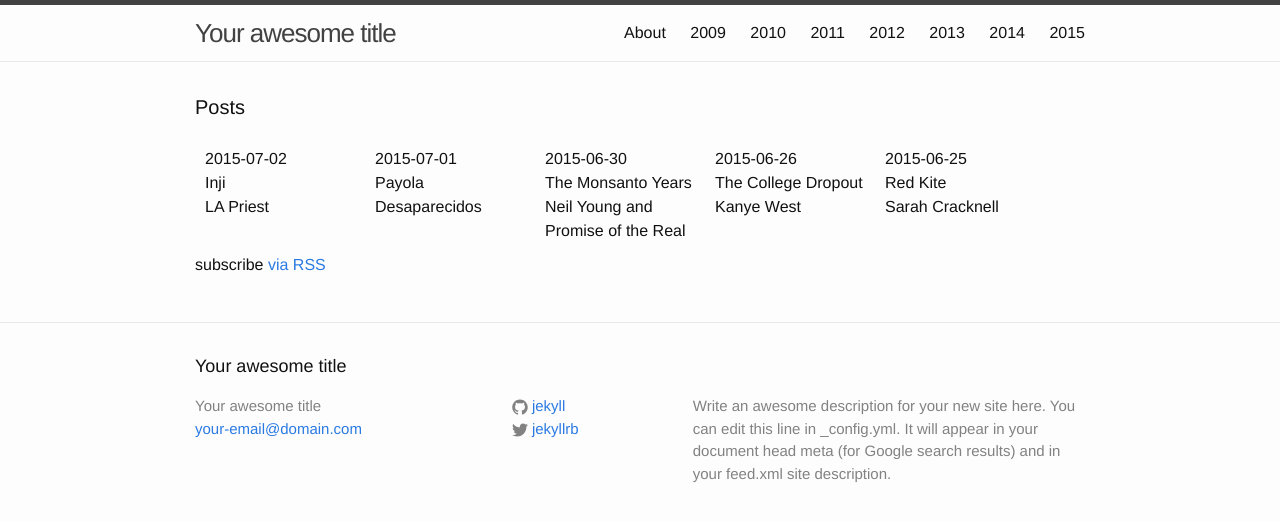
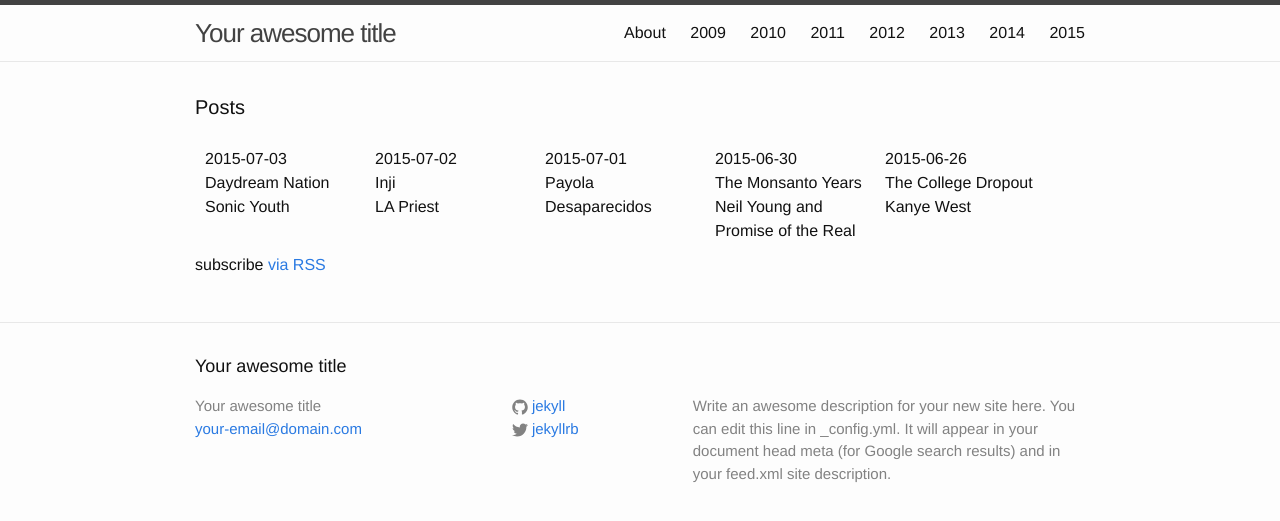
Before and after one commit to karaken12/bbc6musicaotd, a Jekyll site: the page built from site/index.html, in a window 1280 px wide. Shown: the top 521 px of the page. Built offline with Jekyll 4.4.1, drawn with Linux system fonts in a browser that asks for light colours.

Commit message:
Album for 2015-07-03.

```diff
--- a/site/_data/year/2015.yml
+++ b/site/_data/year/2015.yml
@@ -619,3 +619,8 @@
   title: Inji
   twitter: https://twitter.com/BBC6Music/status/616610321801814016
   spotify-id: 4bYe7wIj8bQr57ghYYyPAF
+- date: 2015-07-03
+  artist: Sonic Youth
+  title: Daydream Nation
+  twitter: https://twitter.com/BBC6Music/status/616878282848497664
+  spotify-id: 3BYlBcND6PeKoW6ZODjZO3
```
